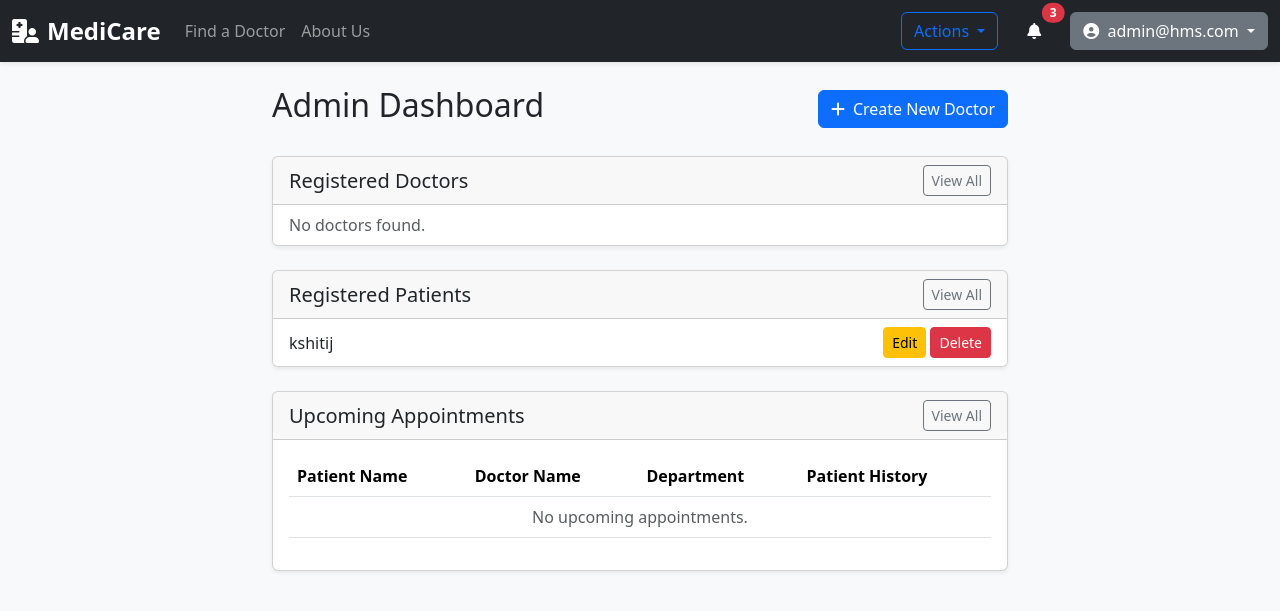
After one commit to 23f3000163/healnest, a Flask app: page /admin/dashboard in a window 1280 px wide. The commit adds this page. Shown: the top 611 px of the page. Run offline with Flask 3, Linux system fonts and the light colour scheme; a user stored in the database is signed in.

```diff
--- a/app/routes/admin_routes.py
+++ b/app/routes/admin_routes.py
@@ -1,19 +1,146 @@
 from flask import render_template, flash, redirect, url_for
 from flask_login import login_required, current_user
-
-# Import the Blueprint instance from the routes package
+# Add User and Appointment models to your imports
+from app.models import User, Appointment
 from . import admin_bp
+from app.forms import AddDoctorForm
+from app.models import Department, DoctorProfile, PatientProfile
+from app import db, bcrypt
+from datetime import datetime
 
 @admin_bp.route('/dashboard')
-@login_required # This decorator ensures only logged-in users can access this route
+@login_required
 def dashboard():
-    # Check if the current logged-in user is an admin
     if current_user.role != 'admin':
         flash('You are not authorized to access this page.', 'danger')
         return redirect(url_for('main.home'))
 
-    # Placeholder: Render the admin dashboard template
-    # We will add logic here later to fetch stats (doctor count, etc.)
-    return render_template('admin/dashboard.html', title='Admin Dashboard')
+    # Fetch lists of data to display on the dashboard
+    # We use .limit(5) to show a preview on the dashboard
+    doctors = User.query.filter_by(role='doctor').limit(5).all()
+    patients = User.query.filter_by(role='patient').limit(5).all()
 
-# We will add more admin routes here later (e.g., for adding doctors)
+    upcoming_appointments = Appointment.query.filter(
+        Appointment.status == 'Booked',
+        Appointment.appointment_datetime >= datetime.now()
+    ).order_by(Appointment.appointment_datetime.asc()).limit(5).all()
+
+    return render_template(
+        'admin/dashboard.html',
+        title='Admin Dashboard',
+        doctors=doctors,
+        patients=patients,
+        appointments=upcoming_appointments
+    )
+
+# We will add more admin routes (like add_doctor) here later.
+@admin_bp.route('/add_doctor', methods=['GET', 'POST'])
+@login_required
+def add_doctor():
+    if current_user.role != 'admin':
+        flash('You are not authorized to access this page.', 'danger')
+        return redirect(url_for('main.home'))
+
+    form = AddDoctorForm()
+    # This line dynamically populates the dropdown with departments from the database
+    form.department_id.choices = [(d.id, d.name) for d in Department.query.order_by('name').all()]
+
+    if form.validate_on_submit():
+        # Step 1: Create the User record for login purposes
+        hashed_password = bcrypt.generate_password_hash(form.password.data).decode('utf-8')
+        user = User(
+            email=form.email.data,
+            password_hash=hashed_password,
+            role='doctor'
+        )
+        db.session.add(user)
+        db.session.commit() # We commit here to get the new user's ID
+
+        # Step 2: Create the associated DoctorProfile record
+        profile = DoctorProfile(
+            user_id=user.id, # Link to the user we just created
+            full_name=form.full_name.data,
+            department_id=form.department_id.data,
+            qualifications='MD' # A default value
+        )
+        db.session.add(profile)
+        db.session.commit()
+
+        flash(f'Doctor account for Dr. {form.full_name.data} has been created.', 'success')
+        return redirect(url_for('admin.dashboard'))
+
+    return render_template('admin/add_doctor.html', title='Add New Doctor', form=form)
+
+@admin_bp.route('/doctors')
+@login_required
+def manage_doctors():
+    if current_user.role != 'admin':
+        flash('You are not authorized to access this page.', 'danger')
+        return redirect(url_for('main.home'))
+
+    # Query the database to get all users who are doctors
+    # We order by the full_name from the associated DoctorProfile
+    doctors = User.query.filter_by(role='doctor').join(DoctorProfile).order_by(DoctorProfile.full_name).all()
+
+    return render_template('admin/manage_doctors.html', title='Manage Doctors', doctors=doctors)
+
+@admin_bp.route('/patients')
+@login_required
+def manage_patients():
+    if current_user.role != 'admin':
+        flash('You are not authorized to access this page.', 'danger')
+        return redirect(url_for('main.home'))
+
+    # Query the database for all users with the 'patient' role
+    patients = User.query.filter_by(role='patient').join(PatientProfile).order_by(PatientProfile.full_name).all()
+
+    return render_template('admin/manage_patients.html', title='Manage Patients', patients=patients)
+
+@admin_bp.route('/doctor/delete/<int:user_id>', methods=['POST'])
+@login_required
+def delete_doctor(user_id):
+    if current_user.role != 'admin':
+        flash('You are not authorized to perform this action.', 'danger')
+        return redirect(url_for('main.home'))
+
+    doctor_user = User.query.get_or_404(user_id)
+    if doctor_user.role != 'doctor':
+        flash('This user is not a doctor.', 'warning')
+        return redirect(url_for('admin.manage_doctors'))
+
+    # Here we delete the user. The associated DoctorProfile should be deleted automatically
+    # if we set up the database relationships correctly with cascading deletes.
+    db.session.delete(doctor_user)
+    db.session.commit()
+
+    flash(f'Doctor account for {doctor_user.email} has been deleted.', 'success')
+    return redirect(url_for('admin.manage_doctors'))
+
+@admin_bp.route('/doctor/edit/<int:user_id>', methods=['GET', 'POST'])
+@login_required
+def edit_doctor(user_id):
+    if current_user.role != 'admin':
+        flash('You are not authorized to perform this action.', 'danger')
+        return redirect(url_for('main.home'))
+
+    doctor_user = User.query.get_or_404(user_id)
+    profile = doctor_user.doctor_profile
+    form = EditDoctorForm(obj=profile) # Pre-populate the form with existing data
+
+    # Dynamically populate department choices
+    form.department_id.choices = [(d.id, d.name) for d in Department.query.order_by('name').all()]
+
+    if form.validate_on_submit():
+        # Update the data
+        profile.full_name = form.full_name.data
+        doctor_user.email = form.email.data # Update email on the User model
+        profile.department_id = form.department_id.data
+        db.session.commit()
+        flash('Doctor profile has been updated successfully.', 'success')
+        return redirect(url_for('admin.manage_doctors'))
+
+    # On a GET request, pre-fill the email field manually
+    elif request.method == 'GET':
+        form.email.data = doctor_user.email
+
+    return render_template('admin/edit_doctor.html', title='Edit Doctor', form=form)
--- /dev/null
+++ b/app/templates/admin/dashboard.html
@@ -0,0 +1,90 @@
+{% extends "layout.html" %}
+{% block content %}
+    <div class="d-flex justify-content-between align-items-center mb-4">
+        <h2>Admin Dashboard</h2>
+        <div>
+            <a href="{{ url_for('admin.add_doctor') }}" class="btn btn-primary">
+                <i class="fas fa-plus me-2"></i>Create New Doctor
+            </a>
+        </div>
+    </div>
+
+    <div class="card shadow-sm mb-4">
+        <div class="card-header d-flex justify-content-between align-items-center">
+            <h5 class="mb-0">Registered Doctors</h5>
+            <a href="{{ url_for('admin.manage_doctors') }}" class="btn btn-sm btn-outline-secondary">View All</a>
+        </div>
+        <ul class="list-group list-group-flush">
+            {% for doctor in doctors %}
+            <li class="list-group-item d-flex justify-content-between align-items-center">
+                Dr. {{ doctor.doctor_profile.full_name }}
+                <div>
+                    <a href="{{ url_for('admin.edit_doctor', user_id=doctor.id) }}" class="btn btn-sm btn-warning">Edit</a>
+                    <form action="{{ url_for('admin.delete_doctor', user_id=doctor.id) }}" method="POST" class="d-inline" onsubmit="return confirm('Are you sure you want to delete this doctor?');">
+                        <button type="submit" class="btn btn-sm btn-danger">Delete</button>
+                    </form>
+                </div>
+            </li>
+            {% else %}
+            <li class="list-group-item text-muted">No doctors found.</li>
+            {% endfor %}
+        </ul>
+    </div>
+
+    <div class="card shadow-sm mb-4">
+        <div class="card-header d-flex justify-content-between align-items-center">
+            <h5 class="mb-0">Registered Patients</h5>
+            <a href="{{ url_for('admin.manage_patients') }}" class="btn btn-sm btn-outline-secondary">View All</a>
+        </div>
+        <ul class="list-group list-group-flush">
+            {% for patient in patients %}
+            <li class="list-group-item d-flex justify-content-between align-items-center">
+                {{ patient.patient_profile.full_name }}
+                <div>
+                    <a href="#" class="btn btn-sm btn-warning">Edit</a>
+                    <a href="#" class="btn btn-sm btn-danger">Delete</a>
+                </div>
+            </li>
+            {% else %}
+            <li class="list-group-item text-muted">No patients found.</li>
+            {% endfor %}
+        </ul>
+    </div>
+
+    <div class="card shadow-sm">
+        <div class="card-header d-flex justify-content-between align-items-center">
+            <h5 class="mb-0">Upcoming Appointments</h5>
+            <a href="#" class="btn btn-sm btn-outline-secondary">View All</a>
+        </div>
+        <div class="card-body">
+            <div class="table-responsive">
+                <table class="table table-hover align-middle">
+                    <thead>
+                        <tr>
+                            <th>Patient Name</th>
+                            <th>Doctor Name</th>
+                            <th>Department</th>
+                            <th>Patient History</th>
+                        </tr>
+                    </thead>
+                    <tbody>
+                        {% for appt in appointments %}
+                        <tr>
+                            <td>{{ appt.patient.patient_profile.full_name }}</td>
+                            <td>Dr. {{ appt.doctor.doctor_profile.full_name }}</td>
+                            <td>{{ appt.doctor.doctor_profile.department.name }}</td>
+                            <td>
+                                <a href="#" class="btn btn-sm btn-outline-info">View</a>
+                            </td>
+                        </tr>
+                        {% else %}
+                        <tr>
+                            <td colspan="4" class="text-center text-muted">No upcoming appointments.</td>
+                        </tr>
+                        {% endfor %}
+                    </tbody>
+                </table>
+            </div>
+        </div>
+    </div>
+{% endblock content %}
--- a/app/templates/layout.html
+++ b/app/templates/layout.html
@@ -38,8 +38,10 @@
                         </button>
                         <ul class="dropdown-menu dropdown-menu-dark">
                             {% if current_user.role == 'admin' %}
-                            <li><a class="dropdown-item" href="#">Manage Doctors</a></li>
-                            <li><a class="dropdown-item" href="#">Manage Patients</a></li>
+                            <li><a class="dropdown-item" href="{{ url_for('admin.manage_doctors') }}">Manage Doctors</a>
+                            </li>
+                            <li><a class="dropdown-item" href="{{ url_for('admin.manage_patients') }}">Manage
+                                    Patients</a></li>
                             <li><a class="dropdown-item" href="#">View All Appointments</a></li>
                             {% elif current_user.role == 'doctor' %}
                             <li><a class="dropdown-item" href="{{ url_for('doctor.dashboard') }}">My Schedule</a></li>
```
Also changed, not shown: app/forms.py (+21 -0 lines), app/templates/admin/add_doctor.html (added, +69 -0 lines), app/templates/admin/edit_doctor.html (added, +31 -0 lines), app/templates/admin/manage_doctors.html (added, +48 -0 lines), app/templates/admin/manage_patients.html (added, +38 -0 lines), run.py (+22 -23 lines), instance/hospital.db, tempCodeRunnerFile.py (added), 1 other file.
